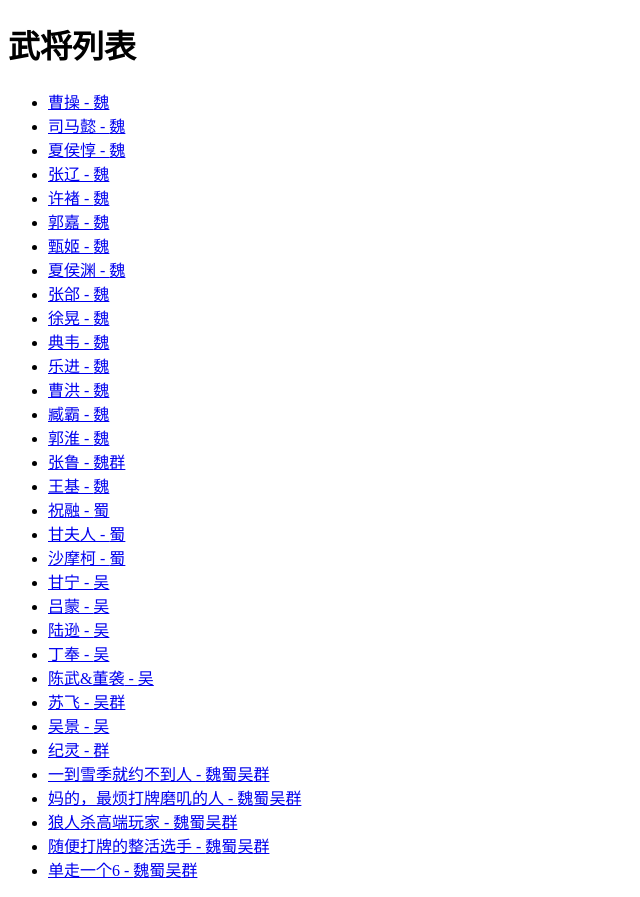
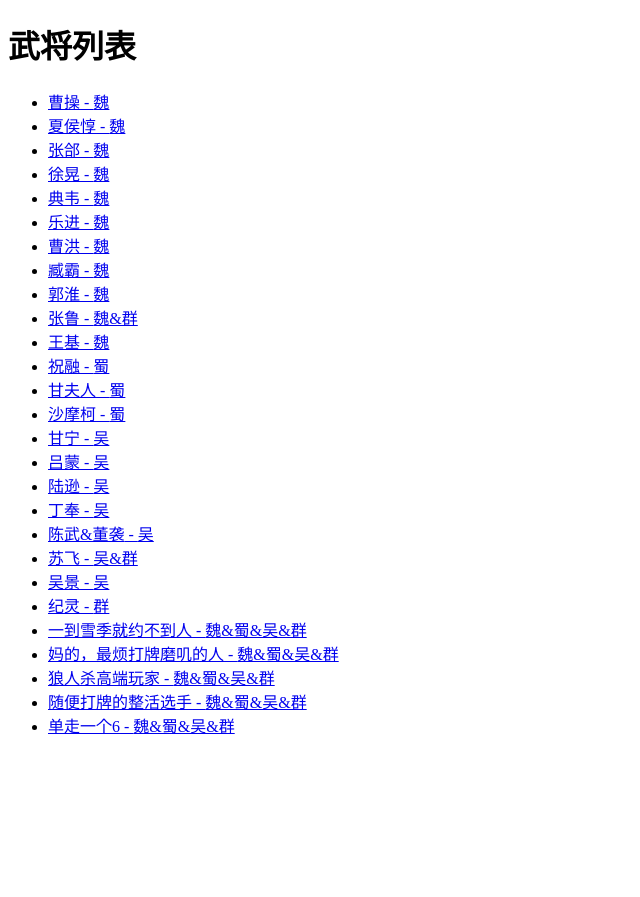
Before and after one commit to SSadamune/sgs-wiki, a Next.js app: page /guide/general in a window 1280 px wide. Shown: the whole page, without its empty margins (0-640 px from the left). After the commit the page ends 800 px from the top, so only its background shows below. Built offline with nearby package versions, Linux system fonts and the light colour scheme.

Commit message:
filter generals

```diff
--- a/src/components/pages/guide/GeneralList/GeneralList.tsx
+++ b/src/components/pages/guide/GeneralList/GeneralList.tsx
@@ -1,15 +1,28 @@
 import Link from "next/link";
 import { generals as generalsData } from "@/data/generals";
+import { useMemo } from "react";
 
 export function GeneralList() {
+  const generalList = useMemo(
+    () =>
+      Object.entries(generalsData)
+        .filter((generalData) => generalData[1].defaultVersion !== "official")
+        .map(([key, generalData]) => ({
+          name: generalData.name,
+          faction: generalData.faction,
+          key,
+        })),
+    []
+  );
+
   return (
     <div>
       <h1>武将列表</h1>
       <ul>
-        {Object.entries(generalsData).map(([key, generalData]) => (
-          <li key={key}>
-            <Link href={`/guide/general/${generalData.id}`}>
-              {generalData.name} - {generalData.faction}
+        {generalList.map((general) => (
+          <li key={general.key}>
+            <Link href={`/guide/general/${general.key}`}>
+              {general.name} - {joinStrings(general.faction)}
             </Link>
           </li>
         ))}
@@ -17,3 +30,6 @@ export function GeneralList() {
     </div>
   );
 }
+
+const joinStrings = (toJoin: string | string[]) =>
+  Array.isArray(toJoin) ? toJoin.join("&") : toJoin;
```
